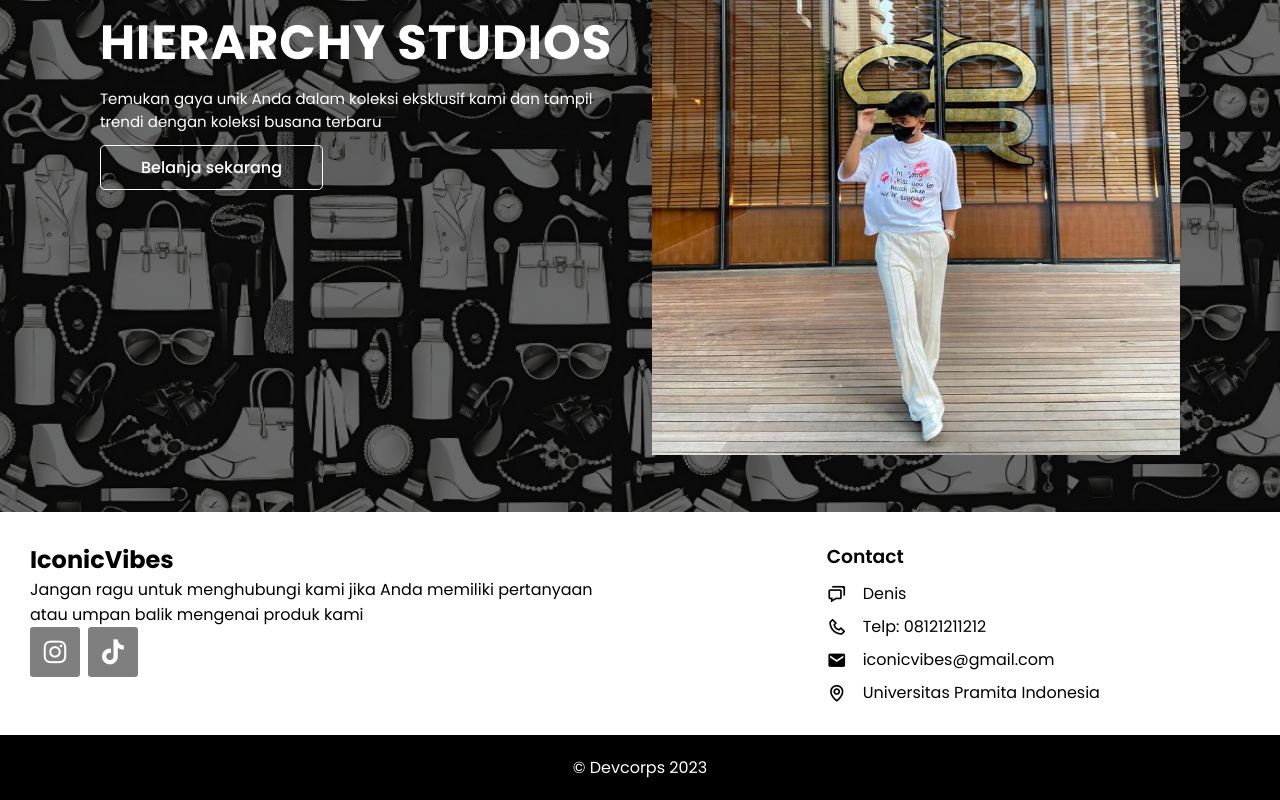
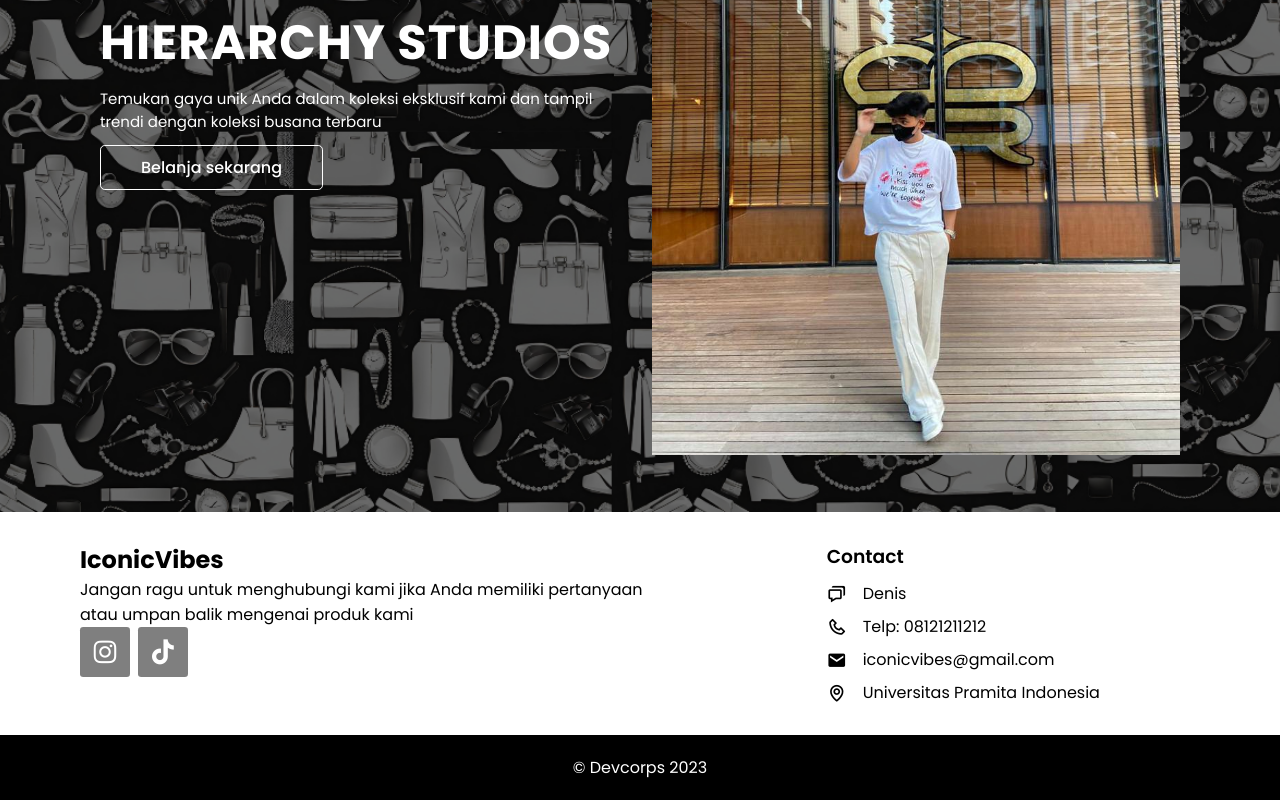
Before and after one commit to dvpms/Bootcamp_HariSenin, a plain HTML site: page index.html in a window 1280 px wide. Shown: the part 325-1125 px from the top of the page. Drawn offline with nearby package versions, Linux system fonts and the light colour scheme.

Commit message:
change margin

```diff
--- a/style.css
+++ b/style.css
@@ -159,11 +159,10 @@
 
 } */
 footer .container{
+    margin: 0 50px;
     display: grid;
     grid-template-columns: repeat(auto-fit,minmax(240px,auto));
     gap: 1.5rem;
-    /* grid-template-columns: repeat(auto-fit,minmax(230px,auto));
-    gap: 1.5rem;   */
 }
 .social{
     display: flex;
```
